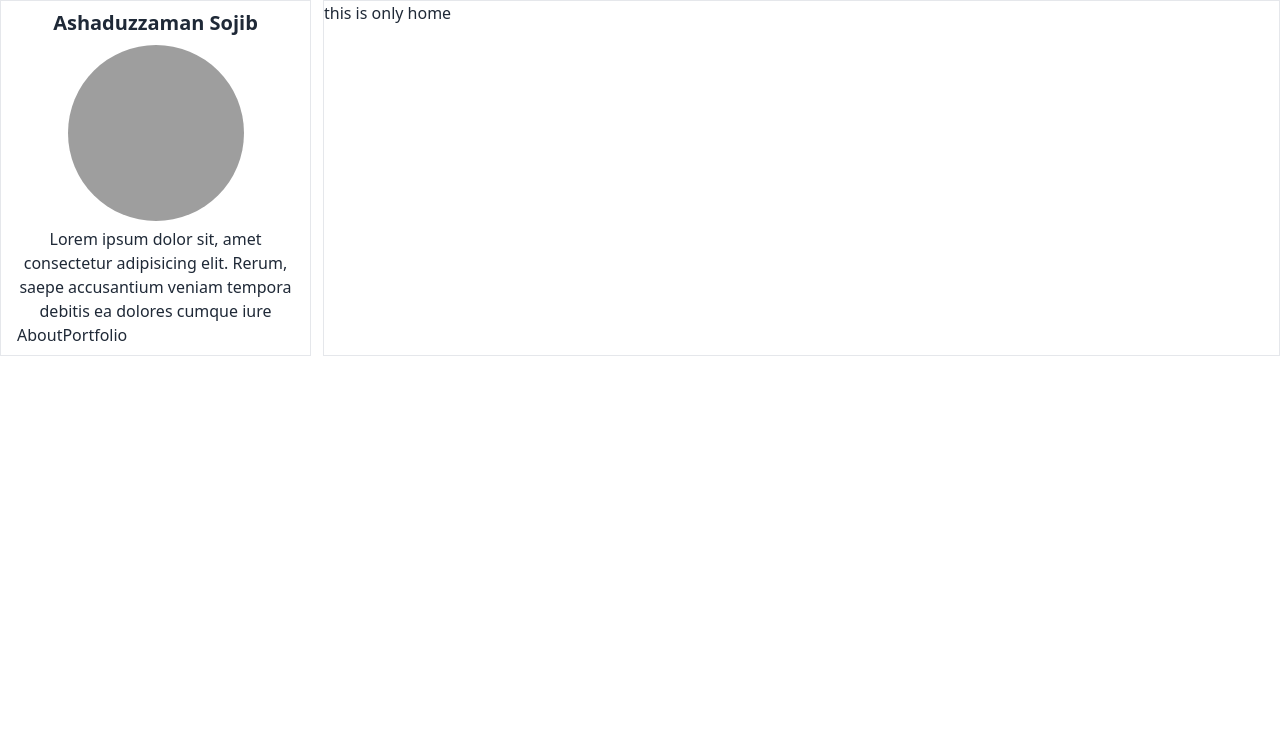
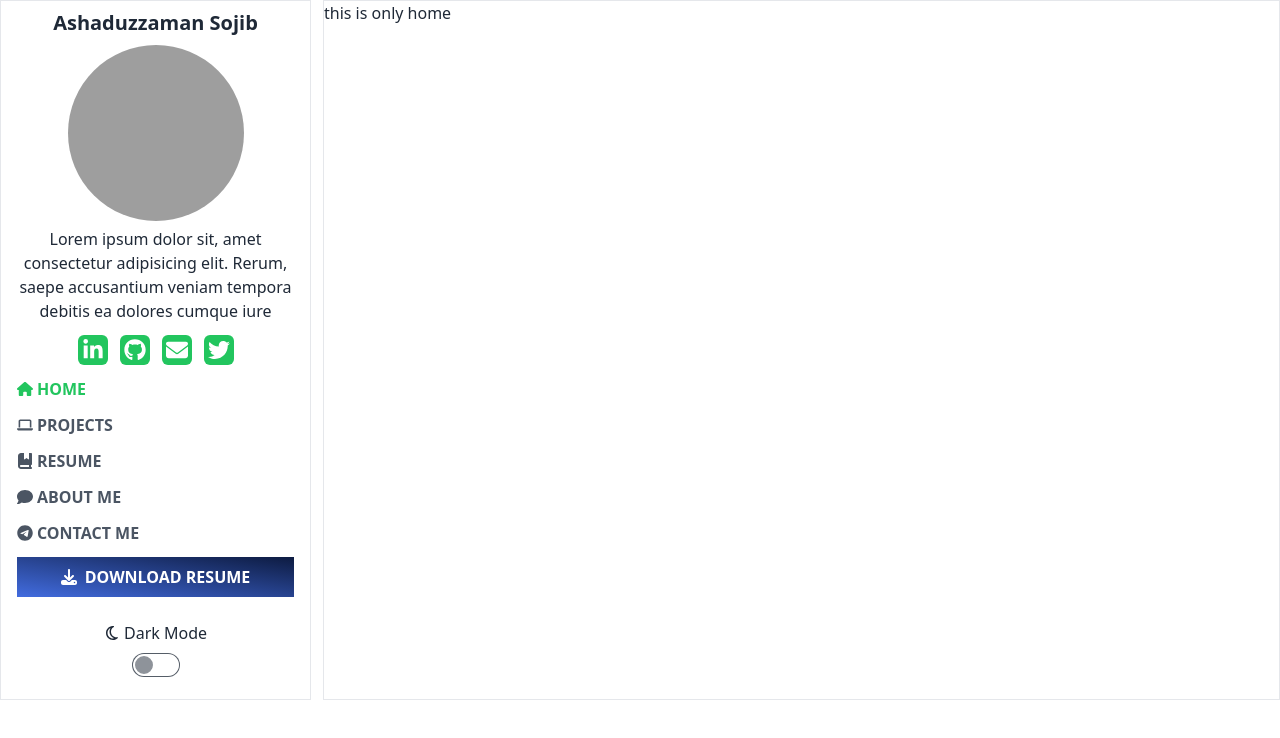
Before and after one commit to ashaansojib/developer-porfolio, a React (Vite) app: page / in a window 1280 px wide. Shown: the top 738 px of the page. Built offline with nearby package versions, Linux system fonts and the light colour scheme; grey boxes are pictures that could not be loaded.

Commit message:
add side menu

```diff
--- a/package.json
+++ b/package.json
@@ -15,6 +15,7 @@
     "match-sorter": "^6.3.4",
     "react": "^18.2.0",
     "react-dom": "^18.2.0",
+    "react-icons": "^5.0.1",
     "react-router-dom": "^6.22.1",
     "sort-by": "^1.2.0"
   },
--- a/src/index.css
+++ b/src/index.css
@@ -5,3 +5,15 @@
 .my-container{
     @apply max-w-screen-xl mx-auto
 }
+.active{
+    @apply font-bold text-green-500 flex items-center gap-1
+}
+.default{
+    @apply font-bold flex items-center gap-1 text-gray-600
+}
+.icon-link{
+    @apply bg-green-500 text-white text-3xl p-1 rounded-md
+}
+.download-btn{
+    @apply flex gap-2 justify-center items-center px-4 py-2 bg-gradient-to-tr to-[#0d1b41] from-[#426cdf] font-semibold text-white
+}
--- /dev/null
+++ b/src/shared/SideMenu.jsx
@@ -0,0 +1,22 @@
+import React from 'react';
+import { FaBookBookmark, FaComment, FaDownload, FaHouse, FaLaptop, FaTelegram } from 'react-icons/fa6';
+import { NavLink } from 'react-router-dom';
+
+const SideMenu = () => {
+    return (
+        <div className='uppercase md:space-y-3'>
+            <NavLink className={({ isActive }) => isActive ? 'active' : 'default'} to="/"><FaHouse /> Home</NavLink>
+            <NavLink className={({ isActive }) => isActive ? 'active' : 'default'} to="/portfolio"><FaLaptop /> Projects</NavLink>
+            <NavLink className={({ isActive }) => isActive ? 'active' : 'default'} to="/portfolio"><FaBookBookmark /> Resume</NavLink>
+            <NavLink className={({ isActive }) => isActive ? 'active' : 'default'} to="/portfolio"><FaComment /> about me</NavLink>
+            <NavLink className={({ isActive }) => isActive ? 'active' : 'default'} to="/portfolio"><FaTelegram /> contact me</NavLink>
+            <div className='download-btn'>
+                <FaDownload />
+                <button className='uppercase'>Download Resume</button>
+            </div>
+
+        </div>
+    );
+};
+
+export default SideMenu;
--- a/src/shared/Sidebar.jsx
+++ b/src/shared/Sidebar.jsx
@@ -1,6 +1,7 @@
 import React from 'react';
 import { Link } from 'react-router-dom';
-
+import { FaEnvelope, FaGithub, FaLinkedinIn, FaRegMoon, FaTwitter } from 'react-icons/fa6'
+import SideMenu from './SideMenu';
 const Sidebar = () => {
     return (
         <div className='border px-4 py-2'>
@@ -13,11 +14,17 @@ const Sidebar = () => {
                 </div>
                 <p>Lorem ipsum dolor sit, amet consectetur adipisicing elit. Rerum, saepe accusantium veniam tempora debitis ea dolores cumque iure</p>
             </div>
-            <div>
-
+            <div className='flex gap-3 justify-center items-center py-3'>
+                <Link to="/linkedin.com"><FaLinkedinIn className='icon-link' /></Link>
+                <Link to="/github.com"><FaGithub className='icon-link' /></Link>
+                <Link to="mailto:ashaduzzamansojib67@gmail.com"><FaEnvelope className='icon-link' /></Link>
+                <Link to="twitter.com"><FaTwitter className='icon-link' /></Link>
             </div>
-            <Link to="/about">About</Link>
-            <Link to="/portfolio">Portfolio</Link>
+            <SideMenu />
+            <div className='text-center pt-6 pb-2'>
+                <p className='font-medium flex justify-center items-center gap-1 pb-2'><FaRegMoon /> Dark Mode</p>
+                <input type="checkbox" className="toggle toggle-success" />
+            </div>
         </div>
     );
 };
```
Also changed, not shown: 2 other files (tests, documents, lock files or other folders).
